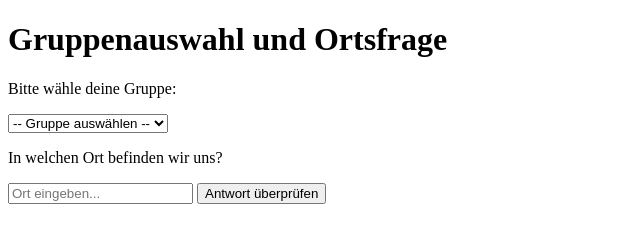
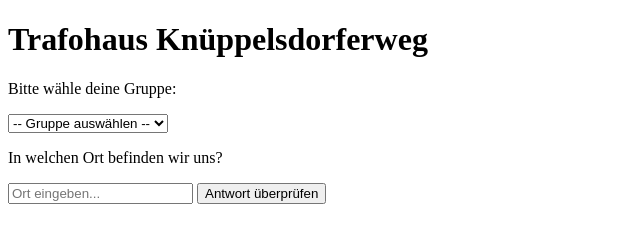
Before and after one commit to noahehl/Knueppelsdorf, a plain HTML site: page index.html in a window 1280 px wide. Shown: the whole page, without its empty margins (0-640 px from the left). Drawn offline with Linux system fonts and the light colour scheme.

Commit message:
Update index.html

```diff
--- a/index.html
+++ b/index.html
@@ -32,7 +32,7 @@
     </script>
 </head>
 <body>
-    <h1>Gruppenauswahl und Ortsfrage</h1>
+    <h1>Trafohaus Knüppelsdorferweg</h1>
     <p>Bitte wähle deine Gruppe:</p>
     <select id="group">
         <option value="">-- Gruppe auswählen --</option>
```
